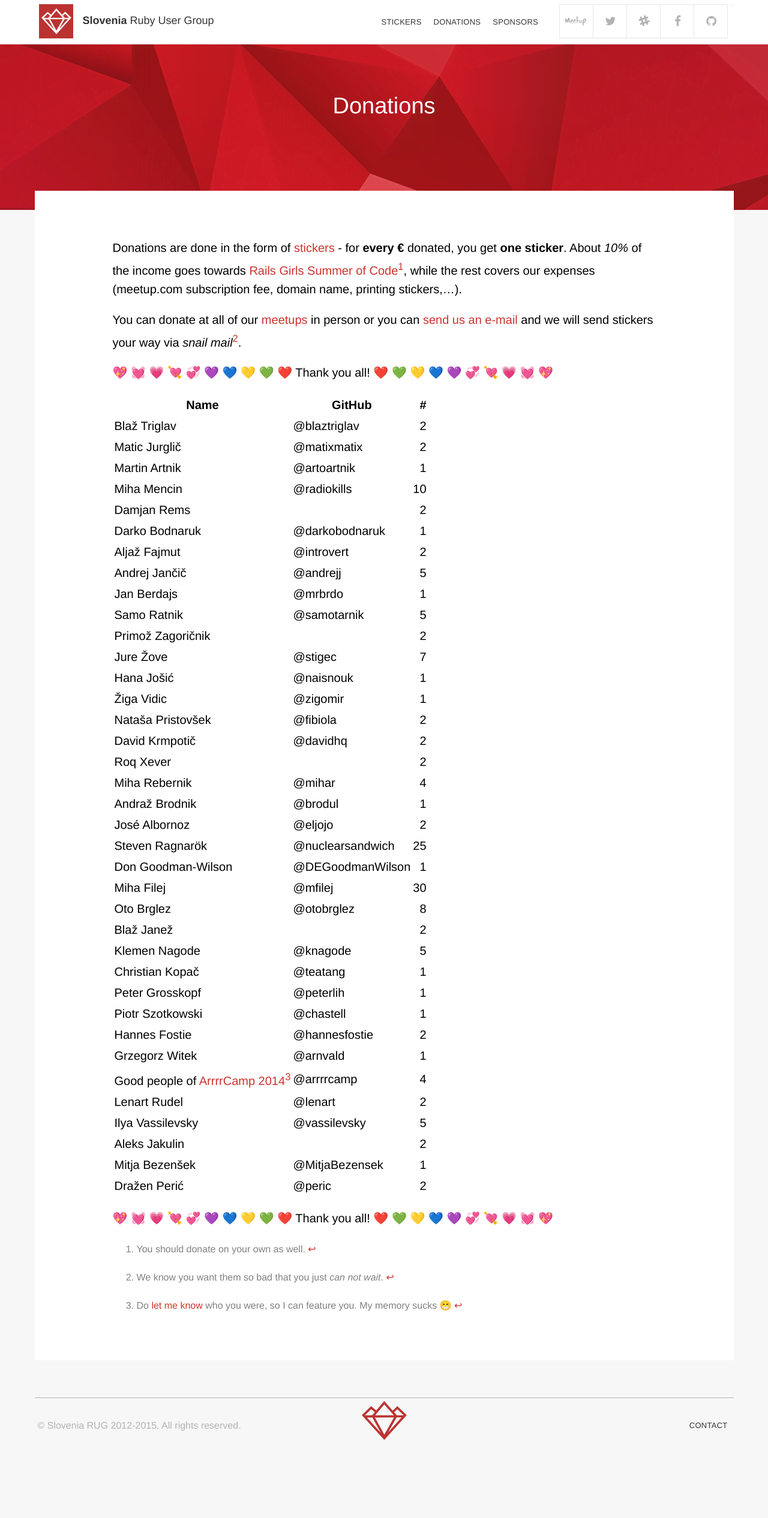
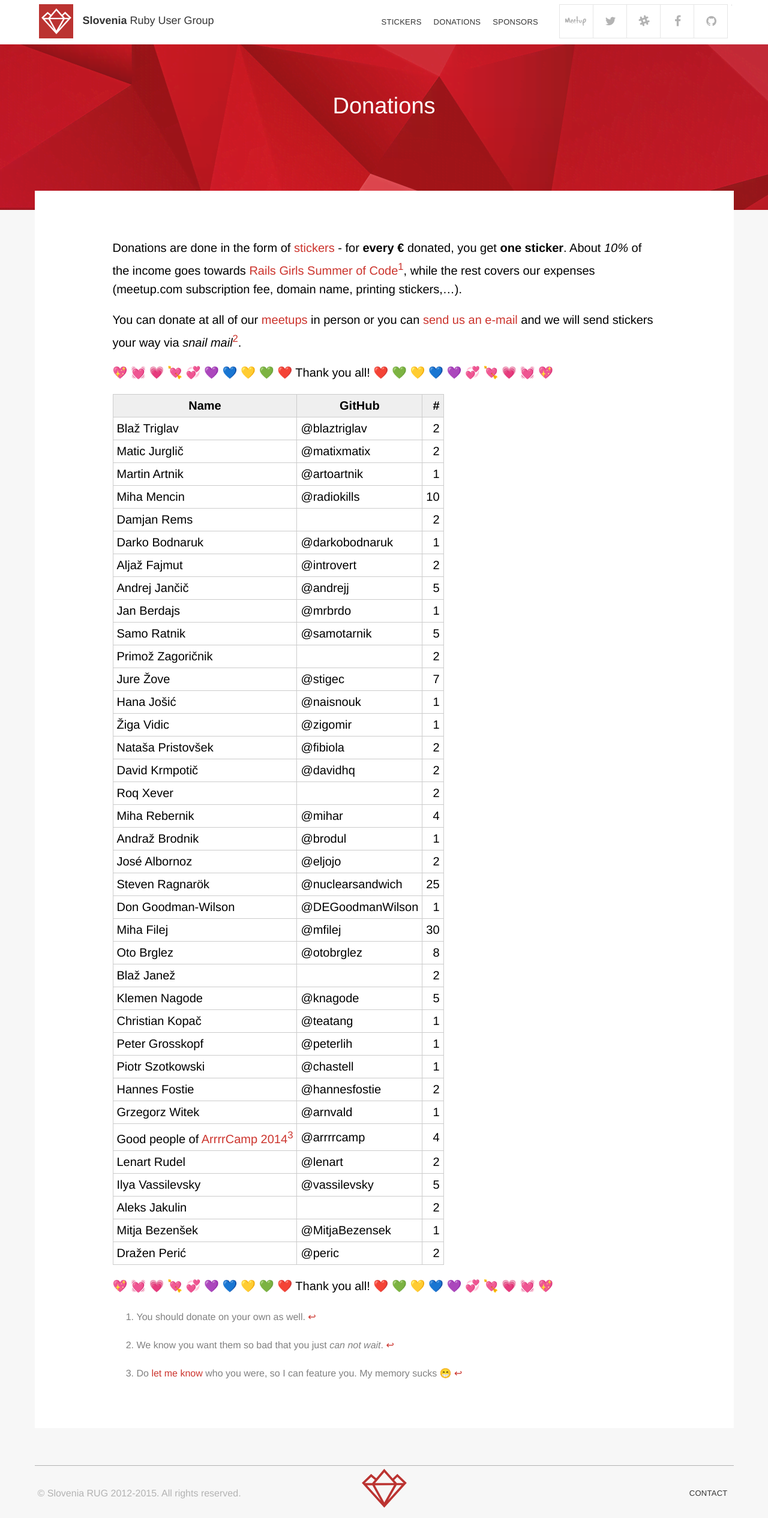
Before and after one commit to RubySlovenia/RubySlovenia.github.io, a Jekyll site: the page built from donations.md, in a window 1280 px wide. Shown: the whole page at 60% size. Built offline with Jekyll 4.4.1, drawn with Linux system fonts in a browser that asks for light colours; nearby versions of some CDN libraries; emoji names are drawn with the system emoji font; before the commit the page ends 2418 px from its top, so only the background shows below that.

Commit message:
Simple styling for tables

```diff
--- a/assets/css/rug14.sass
+++ b/assets/css/rug14.sass
@@ -67,6 +67,14 @@ hr
   margin: 2em 0
   border: none
   border-bottom: 1px solid $color_grey
+
+table
+  border-collapse: collapse
+th
+  background: #efefef
+th, td
+  border: 1px solid #ccc
+  padding: 3px 6px
 
 .wrap
   +content-box
```
